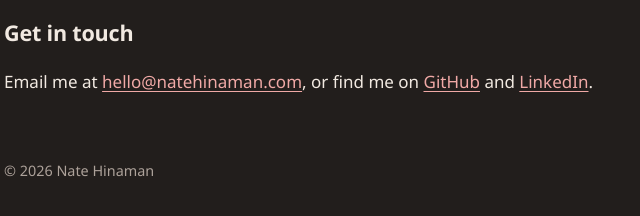
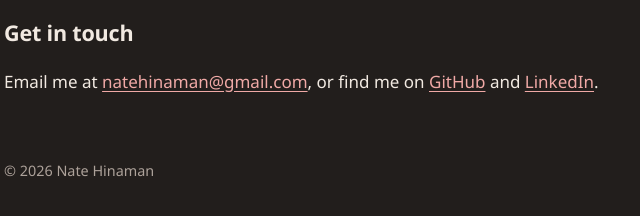
Before and after one commit to nute6/nute6.github.io, a plain HTML site: page index.html in a window 1280 px wide. Shown: the part 1312-1528 px from the top of the page, 308-948 px from the left. Drawn offline with Linux system fonts and the light colour scheme.

Commit message:
Use Gmail address for contact
Co-Authored-By: Claude Opus 5.5 <noreply@anthropic.com>

```diff
--- a/index.html
+++ b/index.html
@@ -101,7 +101,7 @@
 
     <section aria-labelledby="contact">
       <h2 id="contact">Get in touch</h2>
-      <p>Email me at <a href="mailto:hello@natehinaman.com">hello@natehinaman.com</a>, or find me on <a href="https://github.com/nute6">GitHub</a> and <a href="https://www.linkedin.com/in/natehinaman/">LinkedIn</a>.</p>
+      <p>Email me at <a href="mailto:natehinaman@gmail.com">natehinaman@gmail.com</a>, or find me on <a href="https://github.com/nute6">GitHub</a> and <a href="https://www.linkedin.com/in/natehinaman/">LinkedIn</a>.</p>
     </section>
 
     <footer>
```
